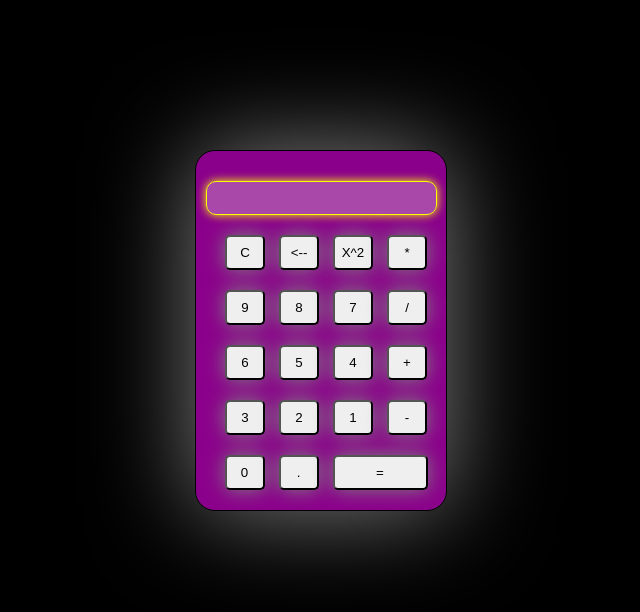
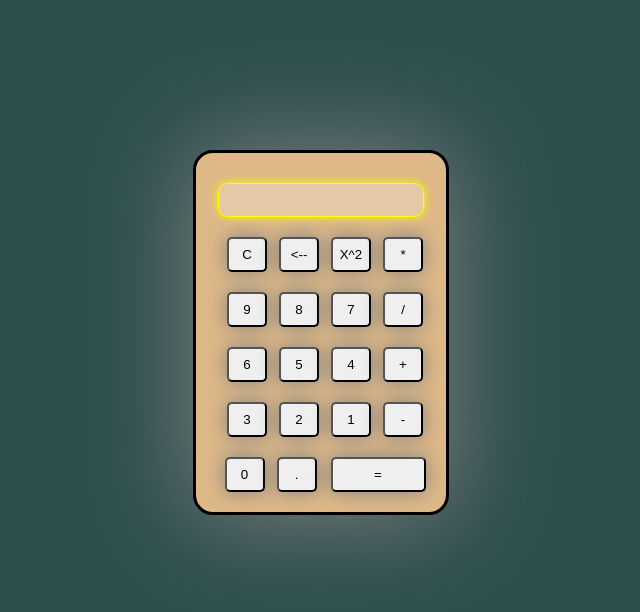
Before and after one commit to dannyhickey/Calculator.js, a plain HTML site: page index.html in a window 1280 px wide. Shown: the whole page, without its empty margins (319-959 px from the left). Drawn offline with Linux system fonts and the light colour scheme.

Commit message:
Adding a little style

```diff
--- a/design.css
+++ b/design.css
@@ -1,16 +1,16 @@
 
 #background
 {
-    background: black ;
+    background: darkslategray;
 }
 
 #calculator
 {
     width: 250px;
     height: 95%;
-    border: 1px solid black;
+    border: 3px solid black;
     text-align: center;
-    background: darkmagenta;
+    background: burlywood;
     margin: 150px auto;
     box-shadow: 0px 0px 100px gray;
     border-radius: 20px;
@@ -20,12 +20,13 @@
 {
     margin-top: 30px;
     margin-bottom: 20px;
-    width: 90%;
+    width: 80%;
     height: 30px;
     border: 1px solid yellow;
     box-shadow: 0px 0px 10px yellow;
     text-align: right;
     font: 20px bold;
+    font-family: "Bookman Old Style";
     color: darkred;
     border-radius: 10px;
 }
@@ -35,7 +36,7 @@
     color: black;
     width: 40px;
     height: 35px;
-    margin-left: 10px;/* Space between the keys Left */
+    margin-left: 8px;/* Space between the keys Left */
     margin-bottom: 20px;/*Space betweent keys bottom*/
     box-shadow: 0px 0px 20px gray;
     cursor: pointer;
```
